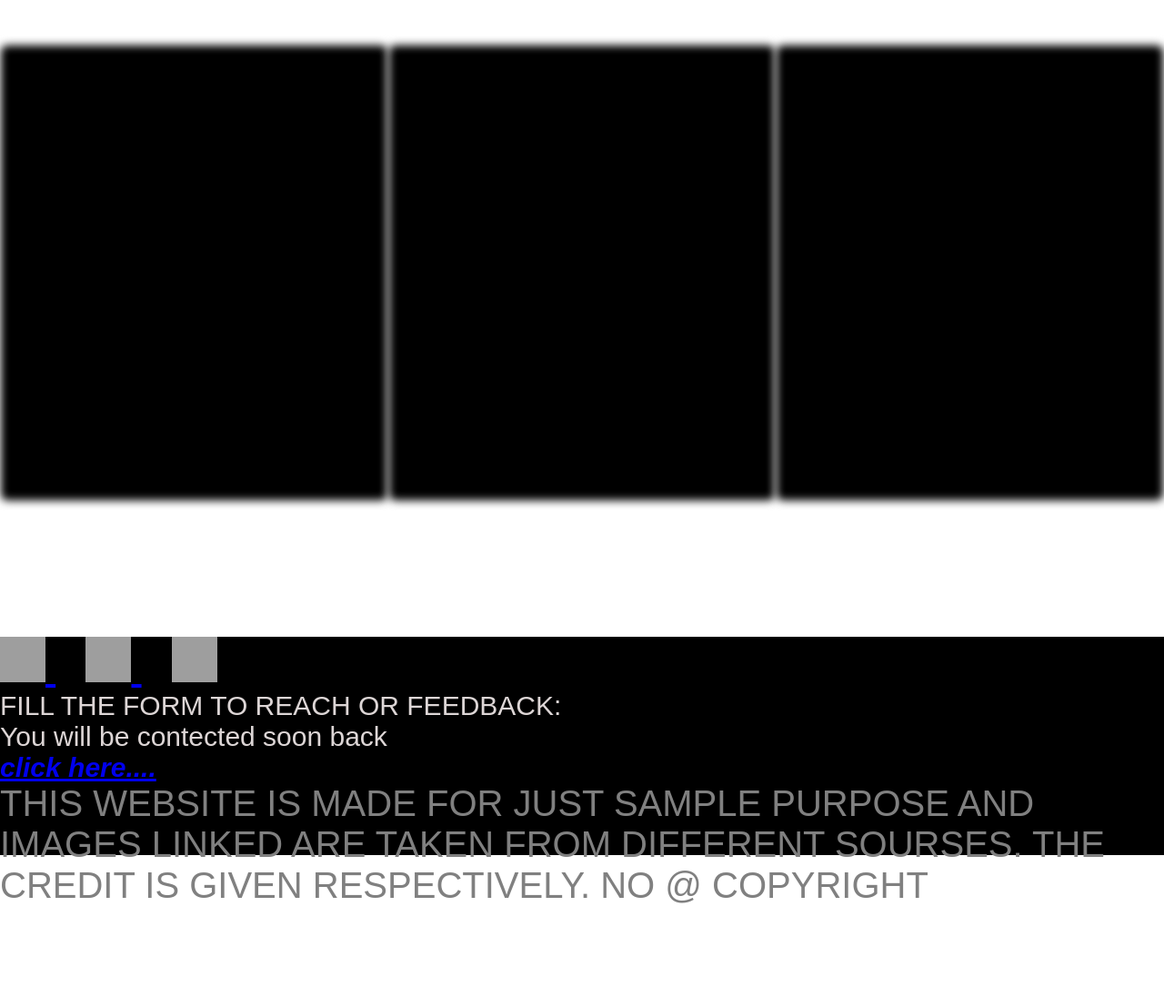
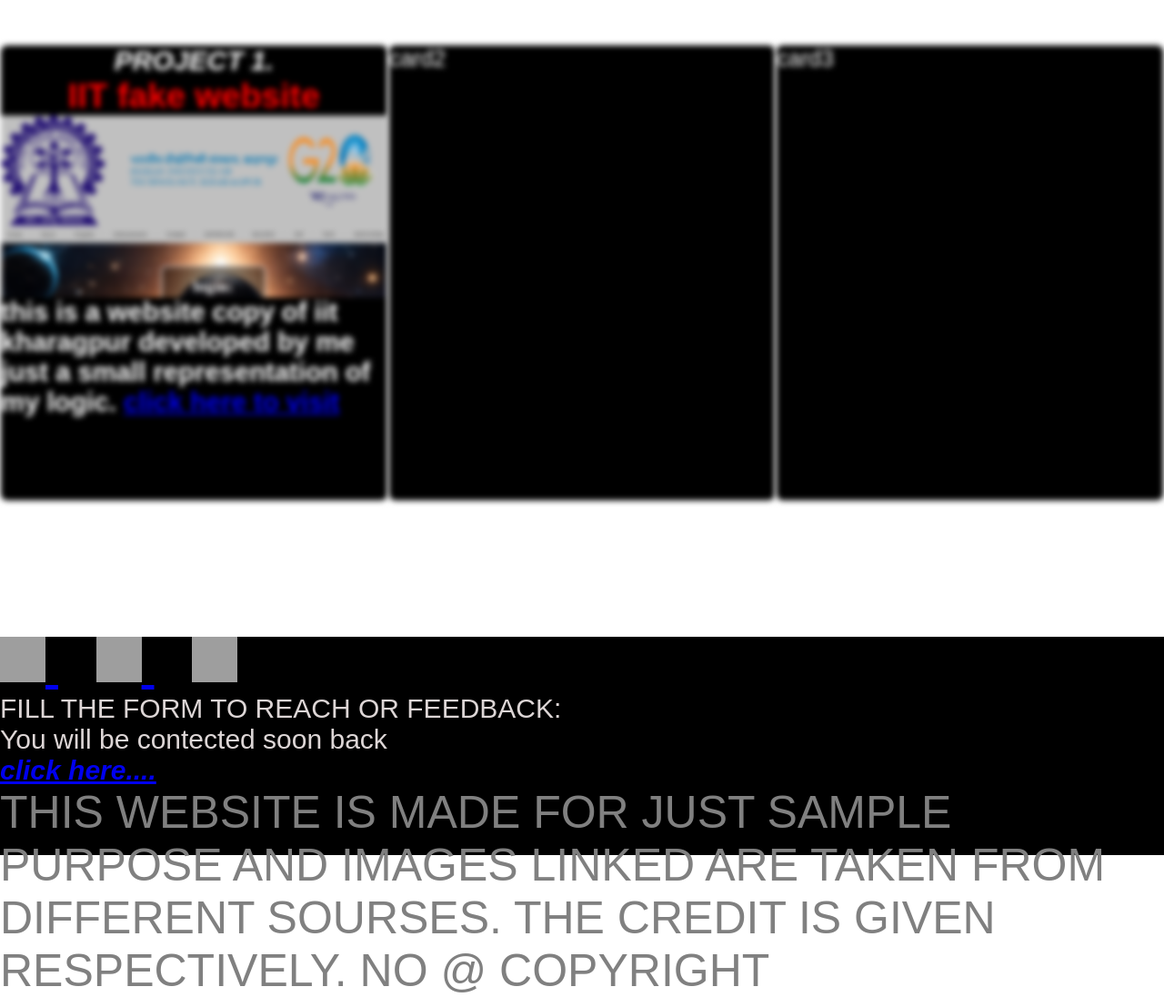
Before and after one commit to 1priyanshuverma/profile, a plain HTML site: page index.html in a window 1280 px wide. Shown: the part 580-1676 px from the top of the page at 91% size. Before the commit the page ends 1576 px from the top, so only its background shows below. Drawn offline with Linux system fonts and the light colour scheme; grey boxes are pictures that could not be loaded.

Commit message:
Update index.html

```diff
--- a/index.html
+++ b/index.html
@@ -48,7 +48,8 @@
                 align-items:center;
                 height:100vh;
                 margin:0;
-                background-color:rgb(255, 255, 255)
+                background-color:rgb(255, 255, 255);
+                font-size:25px;
 
             }
 
@@ -58,8 +59,8 @@
                 width: 100%;
                 height: 30%;
                 background-color: rgb(0, 0, 0);
-                font-size: 40px;
-                font-family: 'Gill Sans', 'Gill Sans MT', Calibri, 'Trebuchet MS', sans-serif;
+                font-size: 50px;
+
 
 
             }
@@ -96,7 +97,7 @@
                 border: 1px solid #ddd;
                 border-radius: 8px;
                 transition: transform 0.3s aese filter 0.3s ease;
-                filter: blur(5px);
+                filter: blur(3px);
 
             }
 
@@ -149,9 +150,20 @@
 
 
 
-        <div class="div2">
-            <div class="card">
-                card 1
+        <div class="div2" style="color:white;">
+            <div class="card" >
+                <h4 align="center" style="font-style:oblique; font-size: 30px;">
+                    PROJECT 1.
+                </h4>
+                <h2 align="center" style="color: red;">
+                    IIT fake website
+                </h2>
+                <img src="picture1.png" width="100%" height="40%">
+                <h3>
+                    this is a website copy of iit kharagpur developed by me just  a small representation of my logic.
+                    <a href="subfile.html">click here to visit</a>
+                </h3>
+
             </div>
 
             <div class="card">
@@ -160,6 +172,10 @@
             <div class="card">
                 card3
             </div>
+
+
+
+
 
 
 
```
